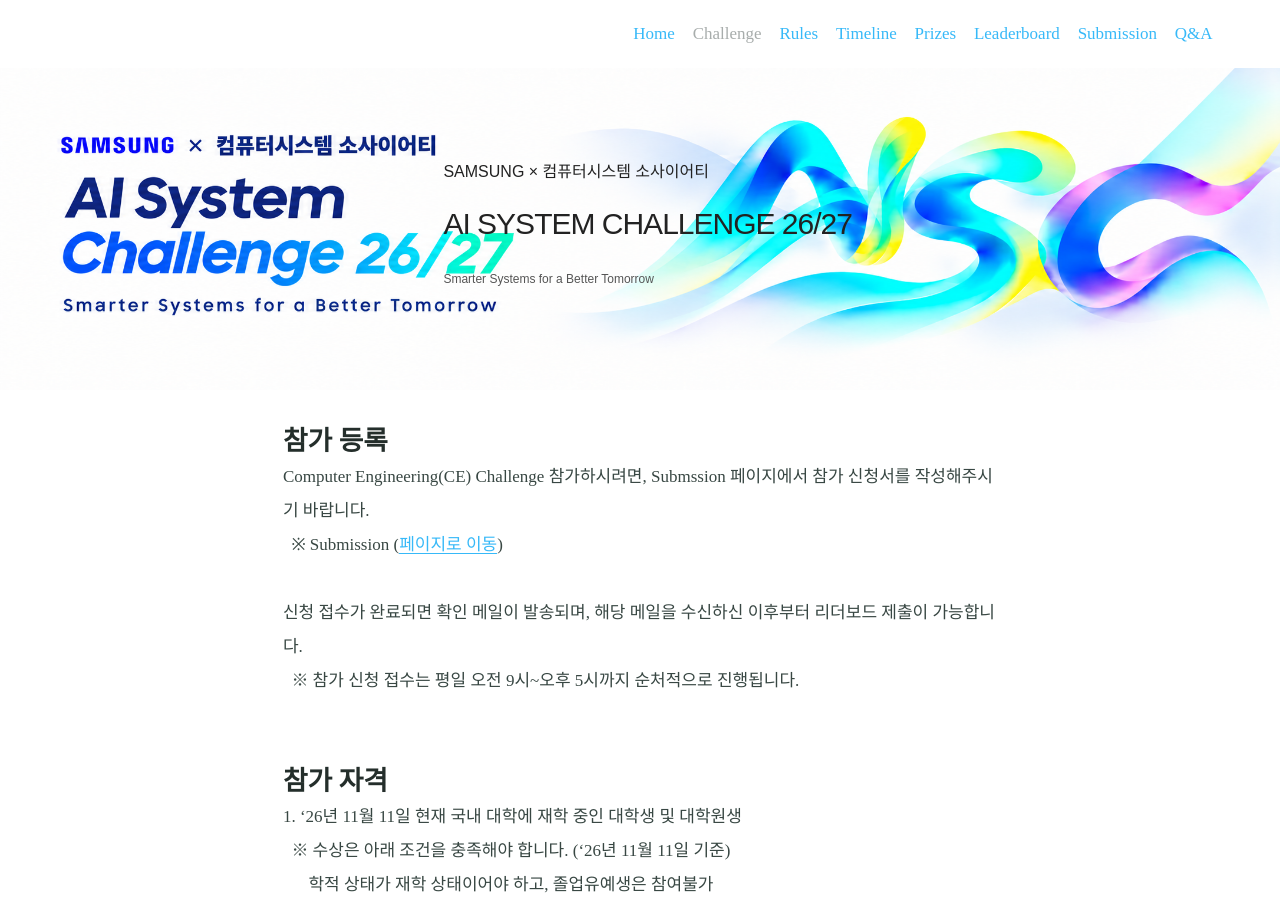
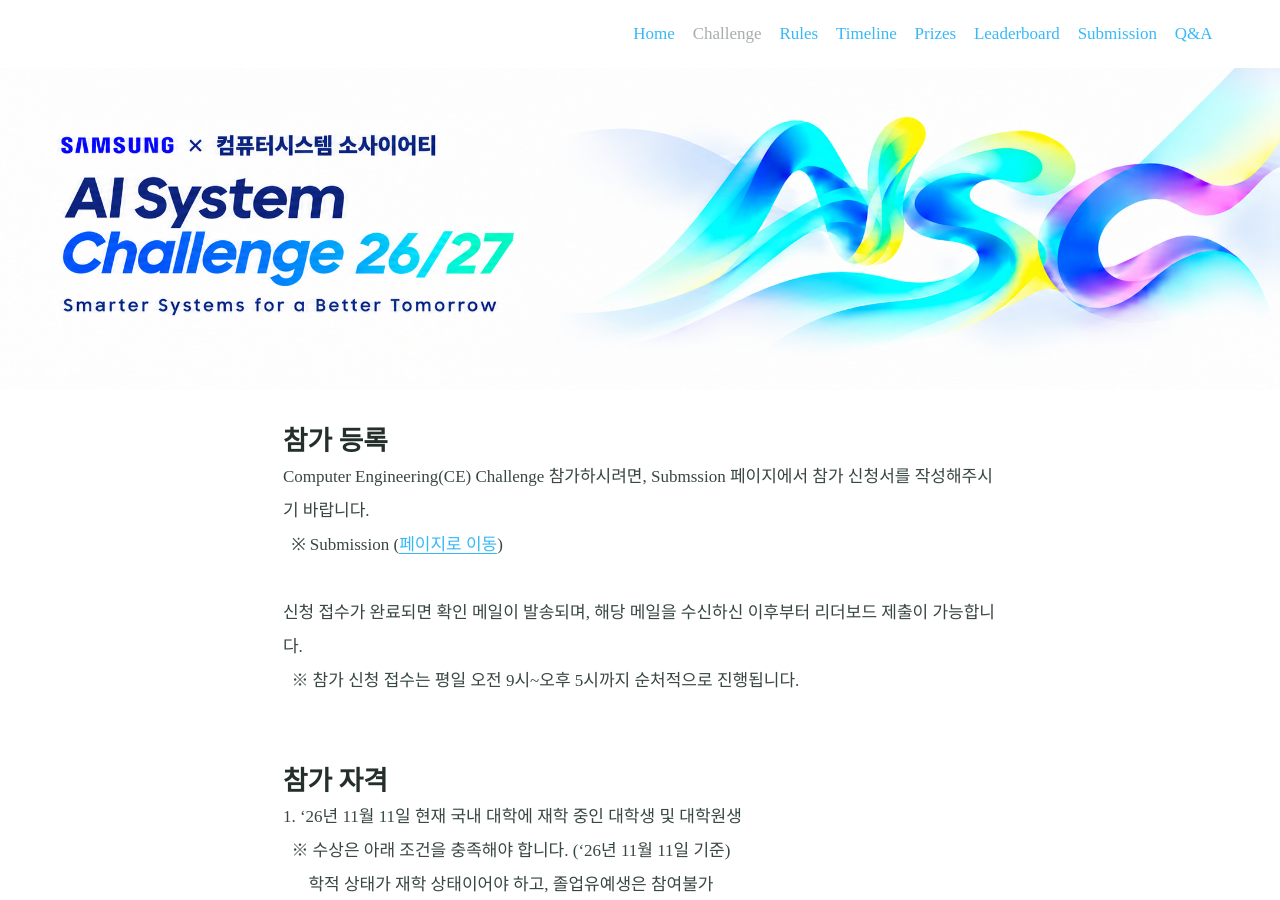
Before and after one commit to AISystemChallenge/AISystemChallenge.github.io, a Jekyll site: the page built from challenge.md, in a window 1280 px wide and 900 px high. Built offline with Jekyll 4.4.1, drawn with Linux system fonts in a browser that asks for light colours; some web fonts are replaced.

Commit message:
Update challenge.md

```diff
--- a/challenge.md
+++ b/challenge.md
@@ -1,40 +1,6 @@
 ---
 title:
-feature_text: |
-  <div style="text-align:left; padding-left:2%;">
-
-    <div style="
-      font-family: Arial, sans-serif;
-      font-size: 16px;
-      font-weight: 300;
-      color: #222222;
-      margin-bottom: 18px;
-    ">
-      SAMSUNG × 컴퓨터시스템 소사이어티
-    </div>
-
-    <div style="
-      font-family: Arial, sans-serif;
-      font-size: clamp(20px, 4vw, 30px);
-      font-weight: 400;
-      color: #222222;
-      line-height: 1.15;
-      letter-spacing: -1px;
-      margin-bottom: 20px;
-    ">
-      AI SYSTEM CHALLENGE 26/27
-    </div>
-
-    <div style="
-      font-family: Arial, sans-serif;
-      font-size: 12px;
-      font-weight: 200;
-      color: #555555;
-    ">
-      Smarter Systems for a Better Tomorrow
-    </div>
-
-  </div>
+feature_text:
 feature_image: "/assets/logos/banner_AISC2026.png"
 excerpt:
 ---
```
